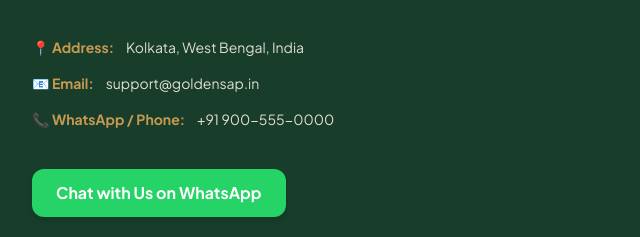
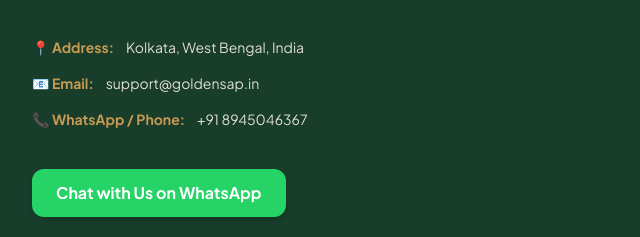
Before and after one commit to lackykaijar/Demo, a plain HTML site: page index.html in a window 1280 px wide. Shown: the part 3627-3864 px from the top of the page, 0-640 px from the left. Drawn offline with nearby package versions, Linux system fonts and the light colour scheme.

Commit message:
Update index.html

```diff
--- a/index.html
+++ b/index.html
@@ -249,7 +249,7 @@
                     </div>
                     <div class="flex items-center space-x-3">
                         <span class="text-[#C69A51] font-bold">📞 WhatsApp / Phone:</span>
-                        <span class="text-[#F6F0E5]/90">+91 900-555-0000</span>
+                        <span class="text-[#F6F0E5]/90">+91 8945046367</span>
                     </div>
                 </div>
                 <div class="pt-4">
```
